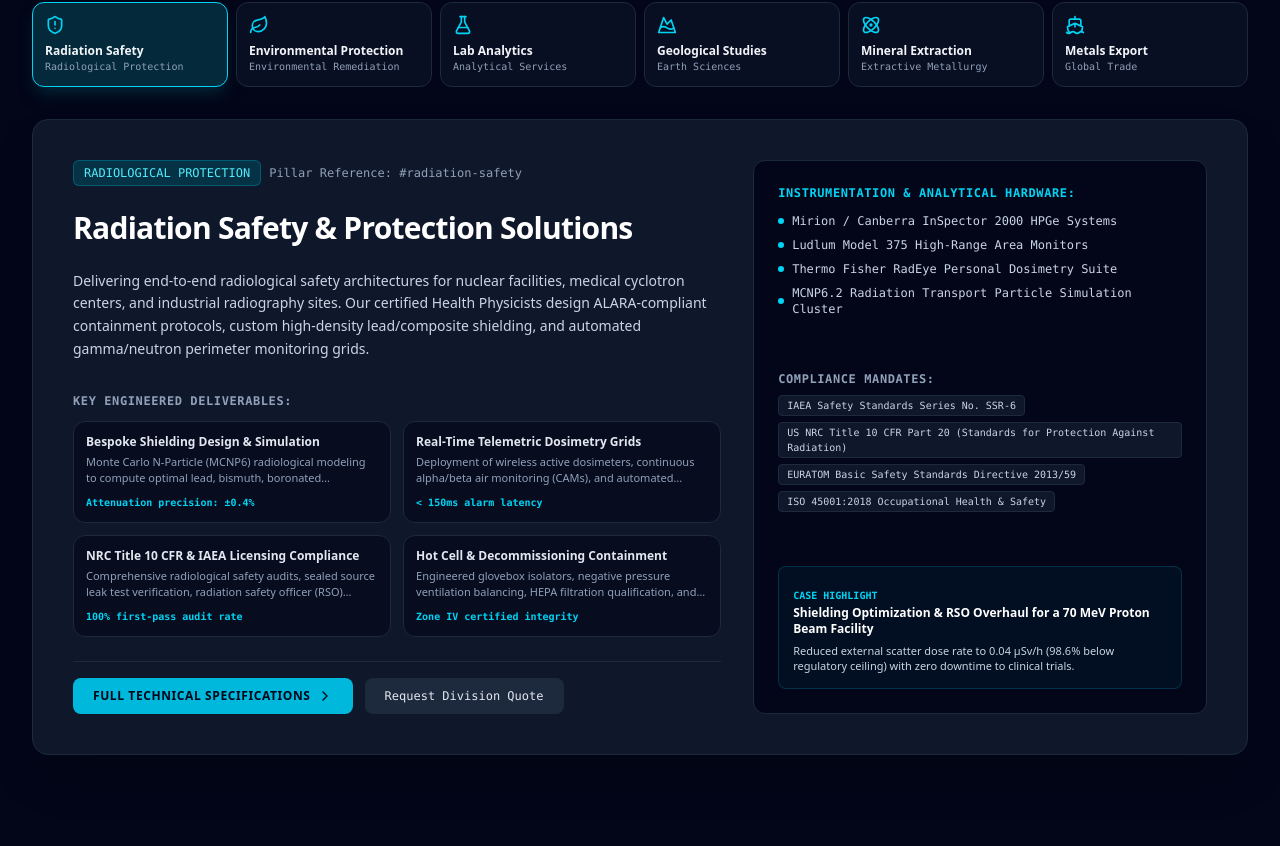
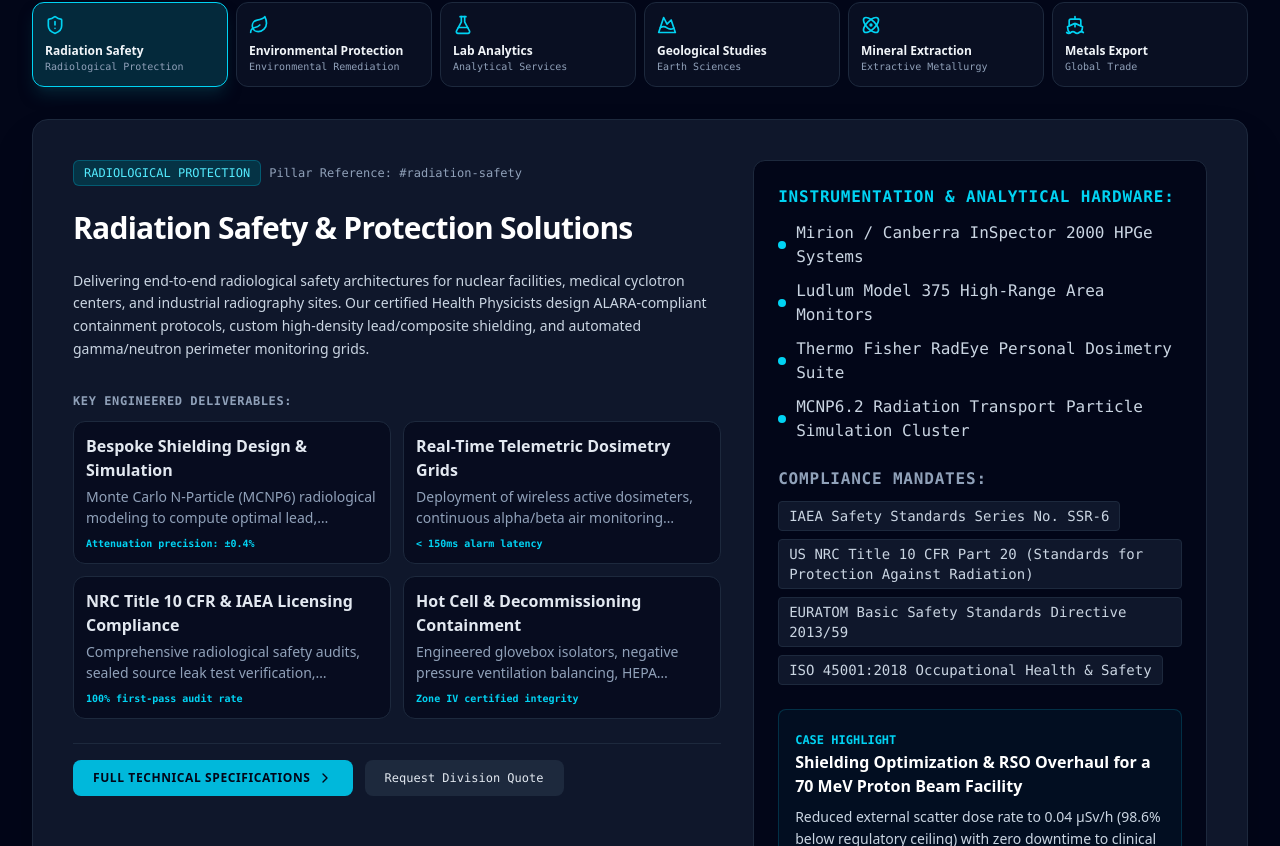
Before and after one commit to Zentrix-metals/Zentrix, a React (Vite) app: page / in a window 1280 px wide. Shown: the part 1374-2220 px from the top of the page. Built offline with nearby package versions, Linux system fonts and the light colour scheme.

Commit message:
Refactor styles and layout in HomeView component
Updated font sizes and styles for key capabilities and compliance mandates sections. Enhanced layout for better readability.

```diff
--- a/src/views/HomeView.tsx
+++ b/src/views/HomeView.tsx
@@ -253,8 +253,8 @@ export const HomeView: React.FC<HomeViewProps> = ({
                 <div className="grid grid-cols-1 sm:grid-cols-2 gap-3">
                   {activeService.keyCapabilities.slice(0, 4).map((cap, i) => (
                     <div key={i} className="bg-slate-950/60 border border-slate-800 rounded-xl p-3">
-                      <div className="text-xs font-bold text-slate-200 mb-1">{cap.title}</div>
-                      <div className="text-[11px] text-slate-400 line-clamp-2">{cap.description}</div>
+                      <div className="text-[16px] font-bold text-slate-200 mb-1">{cap.title}</div>
+                      <div className="text-[14px] text-slate-400 line-clamp-2">{cap.description}</div>
                       {cap.metrics && (
                         <div className="mt-2 text-[10px] font-mono text-cyan-400 font-semibold">
                           {cap.metrics}
@@ -287,13 +287,13 @@ export const HomeView: React.FC<HomeViewProps> = ({
             {/* Right details box */}
             <div className="lg:col-span-5 bg-slate-950 border border-slate-800 rounded-xl p-5 sm:p-6 flex flex-col justify-between space-y-6">
   <div>
-                <h4 className="text-xs font-mono uppercase tracking-wider text-cyan-400 font-bold mb-3">
+    <h4 className="text-sm md:text-base font-mono uppercase tracking-wider text-cyan-400 font-bold mb-3">
       Instrumentation & Analytical Hardware:
     </h4>
-                <ul className="space-y-2 text-xs font-mono text-slate-300">
+    <ul className="space-y-2.5 text-sm md:text-base font-mono text-slate-300">
       {activeService.instrumentation.map((inst, i) => (
-                    <li key={i} className="flex items-center gap-2">
-                      <span className="w-1.5 h-1.5 rounded-full bg-cyan-400 shrink-0" />
+        <li key={i} className="flex items-center gap-2.5">
+          <span className="w-2 h-2 rounded-full bg-cyan-400 shrink-0" />
           <span>{inst}</span>
         </li>
       ))}
@@ -301,12 +301,12 @@ export const HomeView: React.FC<HomeViewProps> = ({
   </div>
 
   <div>
-                <h4 className="text-xs font-mono uppercase tracking-wider text-slate-400 font-bold mb-2">
+    <h4 className="text-sm md:text-base font-mono uppercase tracking-wider text-slate-400 font-bold mb-2.5">
       Compliance Mandates:
     </h4>
-                <div className="flex flex-wrap gap-1.5">
+    <div className="flex flex-wrap gap-2">
       {activeService.complianceStandards.map((std, i) => (
-                    <span key={i} className="text-[10px] font-mono px-2 py-0.5 bg-slate-900 border border-slate-800 rounded text-slate-300">
+        <span key={i} className="text-xs md:text-sm font-mono px-2.5 py-1 bg-slate-900 border border-slate-800 rounded text-slate-300">
           {std}
         </span>
       ))}
@@ -314,10 +314,10 @@ export const HomeView: React.FC<HomeViewProps> = ({
   </div>
 
   {/* Case Study preview */}
-              <div className="p-3.5 bg-cyan-950/20 border border-cyan-500/20 rounded-lg space-y-1.5">
-                <span className="text-[10px] font-mono uppercase text-cyan-400 font-bold">CASE HIGHLIGHT</span>
-                <p className="text-xs font-bold text-white">{activeService.caseStudy.title}</p>
-                <p className="text-[11px] text-slate-300 leading-snug">{activeService.caseStudy.outcome}</p>
+  <div className="p-4 bg-cyan-950/20 border border-cyan-500/20 rounded-lg space-y-2">
+    <span className="text-xs font-mono uppercase text-cyan-400 font-bold">CASE HIGHLIGHT</span>
+    <p className="text-sm md:text-base font-bold text-white">{activeService.caseStudy.title}</p>
+    <p className="text-xs md:text-sm text-slate-300 leading-relaxed">{activeService.caseStudy.outcome}</p>
   </div>
 </div>
           </div>
```
Lines whose indentation alone changed are shown as unchanged.
